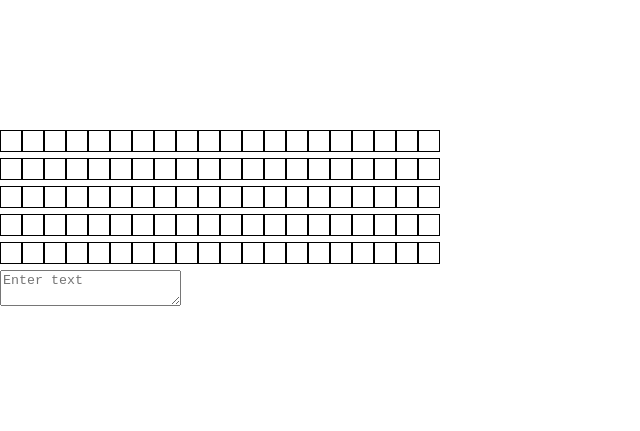
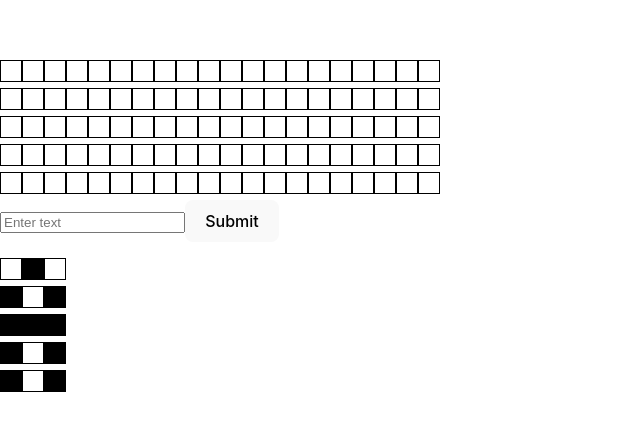
Before and after one commit to erik-sth/pixelboard, a React (Vite) app: page / in a window 1280 px wide. Shown: the part 171-602 px from the top of the page, without its empty margins (0-640 px from the left). Built offline with nearby package versions, Linux system fonts and the light colour scheme.

Commit message:
updated ui and added char mapping comp.

```diff
--- a/src/App.tsx
+++ b/src/App.tsx
@@ -1,9 +1,25 @@
+import AllChar from "./pixelboard/allChar";
 import MatrixComponent from "./pixelboard/pixelboard";
 import { useState } from "react";
 
 function App() {
   const [currentString, setCurrentString] = useState<string>("");
   const [allWords, setAllWords] = useState<String[]>([]);
+
+  const handleFormSubmit = (e) => {
+    e.preventDefault();
+    const inputValue = e.target.elements.textInput.value;
+
+    const isValidInput = /^[A-Z]+$/.test(inputValue);
+
+    if (isValidInput) {
+      setAllWords([...allWords, inputValue]);
+    } else {
+      alert("Please enter only uppercase letters A-Z.");
+    }
+
+    e.target.elements.textInput.value = "";
+  };
 
   return (
     <div>
@@ -12,10 +28,15 @@ function App() {
         height={5}
         word={currentString}
       ></MatrixComponent>
-      <textarea
-        placeholder="Enter text"
-        onBlur={(e) => setAllWords([...allWords, e.target.value])}
-      />
+      <form onSubmit={handleFormSubmit}>
+        <input
+          name="textInput"
+          placeholder="Enter text"
+          pattern="[A-Z]+"
+          title="Please enter one or more uppercase letters A-Z"
+        />
+        <button type="submit">Submit</button>
+      </form>
       <ul>
         {allWords.map((word, index) => (
           <li key={index}>
@@ -23,6 +44,7 @@ function App() {
           </li>
         ))}
       </ul>
+      <AllChar />
     </div>
   );
 }
```
